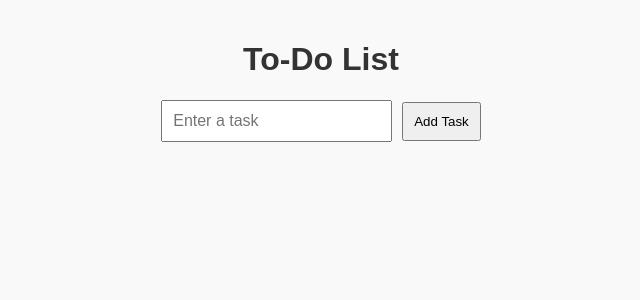
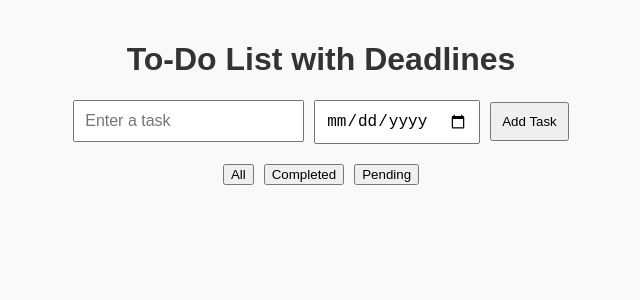
Before and after one commit to tattybubutashtanova/my-new-project, a React (Create React App) app: page / in a window 1280 px wide. Shown: the top 300 px of the page, without its empty margins (319-959 px from the left). Built offline with nearby package versions, Linux system fonts and the light colour scheme.

Commit message:
Enhanced To-Do List with deadlines and filters

```diff
--- a/src/App.js
+++ b/src/App.js
@@ -1,13 +1,25 @@
-import React, { useState } from "react";
+import React, { useState, useEffect } from "react";
 
 function App() {
-  const [tasks, setTasks] = useState([]);
+  const [tasks, setTasks] = useState(() => {
+    // Load tasks from localStorage
+    const savedTasks = localStorage.getItem("tasks");
+    return savedTasks ? JSON.parse(savedTasks) : [];
+  });
   const [input, setInput] = useState("");
+  const [deadline, setDeadline] = useState("");
+  const [filter, setFilter] = useState("All");
+
+  useEffect(() => {
+    // Save tasks to localStorage whenever they change
+    localStorage.setItem("tasks", JSON.stringify(tasks));
+  }, [tasks]);
 
   const addTask = () => {
-    if (input.trim()) {
-      setTasks([...tasks, { text: input, completed: false }]);
+    if (input.trim() && deadline) {
+      setTasks([...tasks, { text: input, completed: false, deadline }]);
       setInput("");
+      setDeadline("");
     }
   };
 
@@ -22,34 +34,68 @@ function App() {
     setTasks(newTasks);
   };
 
+  const filteredTasks = tasks.filter((task) => {
+    if (filter === "All") return true;
+    if (filter === "Completed") return task.completed;
+    if (filter === "Pending") return !task.completed;
+    return true;
+  });
+
   return (
     <div style={{ textAlign: "center", padding: "20px" }}>
-      <h1>To-Do List</h1>
-      <div>
+      <h1>To-Do List with Deadlines</h1>
+      <div style={{ marginBottom: "20px" }}>
         <input
           type="text"
           value={input}
           onChange={(e) => setInput(e.target.value)}
           placeholder="Enter a task"
-          style={{ padding: "10px", fontSize: "16px" }}
+          style={{ padding: "10px", fontSize: "16px", marginRight: "10px" }}
         />
-        <button onClick={addTask} style={{ marginLeft: "10px", padding: "10px" }}>
+        <input
+          type="date"
+          value={deadline}
+          onChange={(e) => setDeadline(e.target.value)}
+          style={{ padding: "10px", fontSize: "16px", marginRight: "10px" }}
+        />
+        <button onClick={addTask} style={{ padding: "10px" }}>
           Add Task
         </button>
       </div>
-      <ul style={{ listStyle: "none", padding: 0, marginTop: "20px" }}>
-        {tasks.map((task, index) => (
+      <div style={{ marginBottom: "20px" }}>
+        <button onClick={() => setFilter("All")} style={{ marginRight: "10px" }}>
+          All
+        </button>
+        <button
+          onClick={() => setFilter("Completed")}
+          style={{ marginRight: "10px" }}
+        >
+          Completed
+        </button>
+        <button onClick={() => setFilter("Pending")}>Pending</button>
+      </div>
+      <ul style={{ listStyle: "none", padding: 0 }}>
+        {filteredTasks.map((task, index) => (
           <li
             key={index}
             style={{
-              textDecoration: task.completed ? "line-through" : "none",
               padding: "10px",
               marginBottom: "10px",
-              background: "#f4f4f4",
+              background: task.completed ? "#d4edda" : "#f8d7da",
               borderRadius: "5px",
+              textAlign: "left",
             }}
           >
-            <span onClick={() => toggleComplete(index)}>{task.text}</span>
+            <div>
+              <span
+                onClick={() => toggleComplete(index)}
+                style={{
+                  textDecoration: task.completed ? "line-through" : "none",
+                  cursor: "pointer",
+                }}
+              >
+                {task.text} (Due: {task.deadline})
+              </span>
               <button
                 onClick={() => deleteTask(index)}
                 style={{
@@ -59,10 +105,12 @@ function App() {
                   border: "none",
                   borderRadius: "3px",
                   padding: "5px",
+                  float: "right",
                 }}
               >
                 Delete
               </button>
+            </div>
           </li>
         ))}
       </ul>
```
Lines whose indentation alone changed are shown as unchanged.
